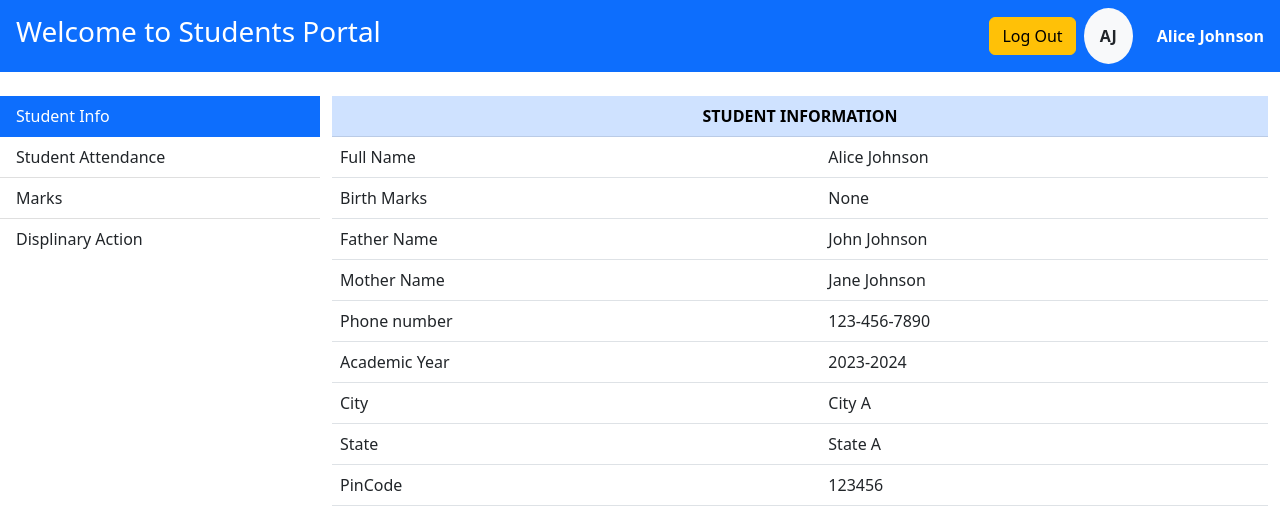
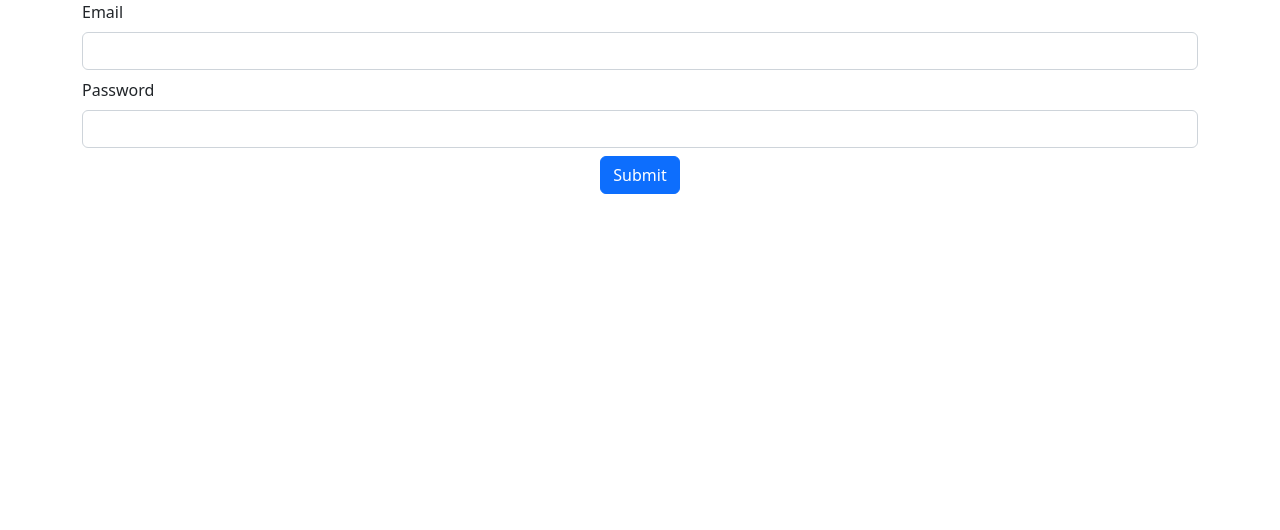
Before and after one commit to ClintonArchison/React-Mini-Project, a React (Vite) app: page / in a window 1280 px wide. Shown: the top 530 px of the page. Built offline with nearby package versions, Linux system fonts and the light colour scheme.

Commit message:
login API call

```diff
--- a/package.json
+++ b/package.json
@@ -9,6 +9,7 @@
     "preview": "vite preview"
   },
   "dependencies": {
+    "appwrite": "^13.0.1",
     "bootstrap": "^5.2.3",
     "git": "^0.1.5",
     "react": "^18.2.0",
--- a/src/App.tsx
+++ b/src/App.tsx
@@ -1,9 +1,13 @@
 import DashBoard from "./components/DashBoard";
+import { Login } from "./pages/Login";
+
+import { RouterProvider, createBrowserRouter } from "react-router-dom";
+import { DashboardRoute } from "./routes/DashboardRoute";
 function App() {
-  return (
-    <div>
-      <DashBoard></DashBoard>
-    </div>
-  );
+  const route = createBrowserRouter([
+    { path: "/", element: <Login /> },
+    { path: "/dashboard/*", element: <DashboardRoute /> },
+  ]);
+  return <RouterProvider router={route} />;
 }
 export default App;
--- a/src/components/DashBoard.tsx
+++ b/src/components/DashBoard.tsx
@@ -16,22 +16,23 @@ const DashBoard: React.FC = () => {
 
   return (
     <>
-      <NavBar data={studentDetails} /><br />
+      <NavBar data={studentDetails} />
+      <br />
       <div className={styles.gridContainer}>
         <SideNav currentTab={currentTab} setCurrentTab={setCurrentTab} />
         <div>
           {(() => {
             switch (currentTab) {
               case 1:
-                return <StudentInfo data={studentDetails} />;
+                return <StudentInfo />;
               case 2:
                 return <StudentAttendance data={studentDetails} />;
               case 3:
                 return <Marks data={studentDetails} />;
               case 4:
-                return <DisplinaryAction data={studentDetails} />
+                return <DisplinaryAction data={studentDetails} />;
               default:
-                return <StudentInfo data={studentDetails} />;
+                return <StudentInfo />;
             }
           })()}
         </div>
--- a/src/components/StudentInfo.tsx
+++ b/src/components/StudentInfo.tsx
@@ -1,9 +1,13 @@
 export function StudentInfo({ data }: any) {
   return (
     <div className="container">
-      <table width='100%' className="table">
+      <table width="100%" className="table">
         <thead>
-          <tr><td colSpan={2} align='center' className="table-primary" ><b>STUDENT INFORMATION</b></td></tr>
+          <tr>
+            <td colSpan={2} align="center" className="table-primary">
+              <b>STUDENT INFORMATION</b>
+            </td>
+          </tr>
         </thead>
         <tbody>
           <tr>
@@ -39,7 +43,7 @@ export function StudentInfo({ data }: any) {
             <td>{data.students[0].state}</td>
           </tr>
           <tr>
-            <td>PinCode</td>
+            <td>Pin Code</td>
             <td>{data.students[0].pin}</td>
           </tr>
         </tbody>
--- /dev/null
+++ b/src/pages/Login.tsx
@@ -0,0 +1,79 @@
+import { useEffect, useState } from "react";
+import { useNavigate } from "react-router-dom";
+export function Login() {
+  const navigate = useNavigate();
+  const [formData, setFormData] = useState<LoginFormData>({
+    email: "",
+    password: "",
+  });
+
+  const handleChange = (event: any) => {
+    const name = event.target.name;
+    const value = event.target.value;
+    setFormData((values) => ({ ...values, [name]: value }));
+  };
+
+  const submitHandler = async (e: any) => {
+    e.preventDefault();
+    fetch("http://localhost:3000/login", {
+      method: "post",
+      headers: { "Content-Type": "application/json" },
+      body: JSON.stringify({
+        email: formData.email,
+        password: formData.password,
+      }),
+    })
+      .then((response) => response.json())
+      .then((data) => {
+        if (data.success) {
+          navigate("/dashboard/student-info");
+        }
+      });
+  };
+
+  // useEffect(() => {
+  //   console.log(formData);
+  // }, [formData]);
+
+  return (
+    <div className="container">
+      <form onSubmit={submitHandler}>
+        <div className="mb-2">
+          <label htmlFor="email" className="form-label">
+            Email
+          </label>
+
+          <input
+            type="text"
+            className="form-control"
+            name="email"
+            value={formData.email}
+            onChange={handleChange}
+          />
+        </div>
+
+        <div className="mb-2">
+          <label htmlFor="password" className="form-label">
+            Password
+          </label>
+          <input
+            type="text"
+            className="form-control"
+            name="password"
+            value={formData.password}
+            onChange={handleChange}
+          />
+        </div>
+
+        <div className="mb-2 d-flex justify-content-center">
+          <button className="btn btn-primary">Submit</button>
+        </div>
+      </form>
+    </div>
+  );
+}
+
+type LoginFormData = {
+  email: string;
+  password: string;
+};
--- /dev/null
+++ b/src/routes/DashboardRoute.tsx
@@ -0,0 +1,12 @@
+import { Route, Routes } from "react-router";
+import { StudentInfo } from "../components/StudentInfo";
+import { Marks } from "../components/Marks";
+import data from "../data.json";
+export function DashboardRoute() {
+  return (
+    <Routes>
+      <Route path="/student-info" element={<StudentInfo data={data} />} />
+      <Route path="/marks" element={<Marks data={data} />} />
+    </Routes>
+  );
+}
```
Also changed, not shown: src/lib/appwrite.ts (added, +10 -0 lines), 1 other file (tests, documents, lock files or other folders).
